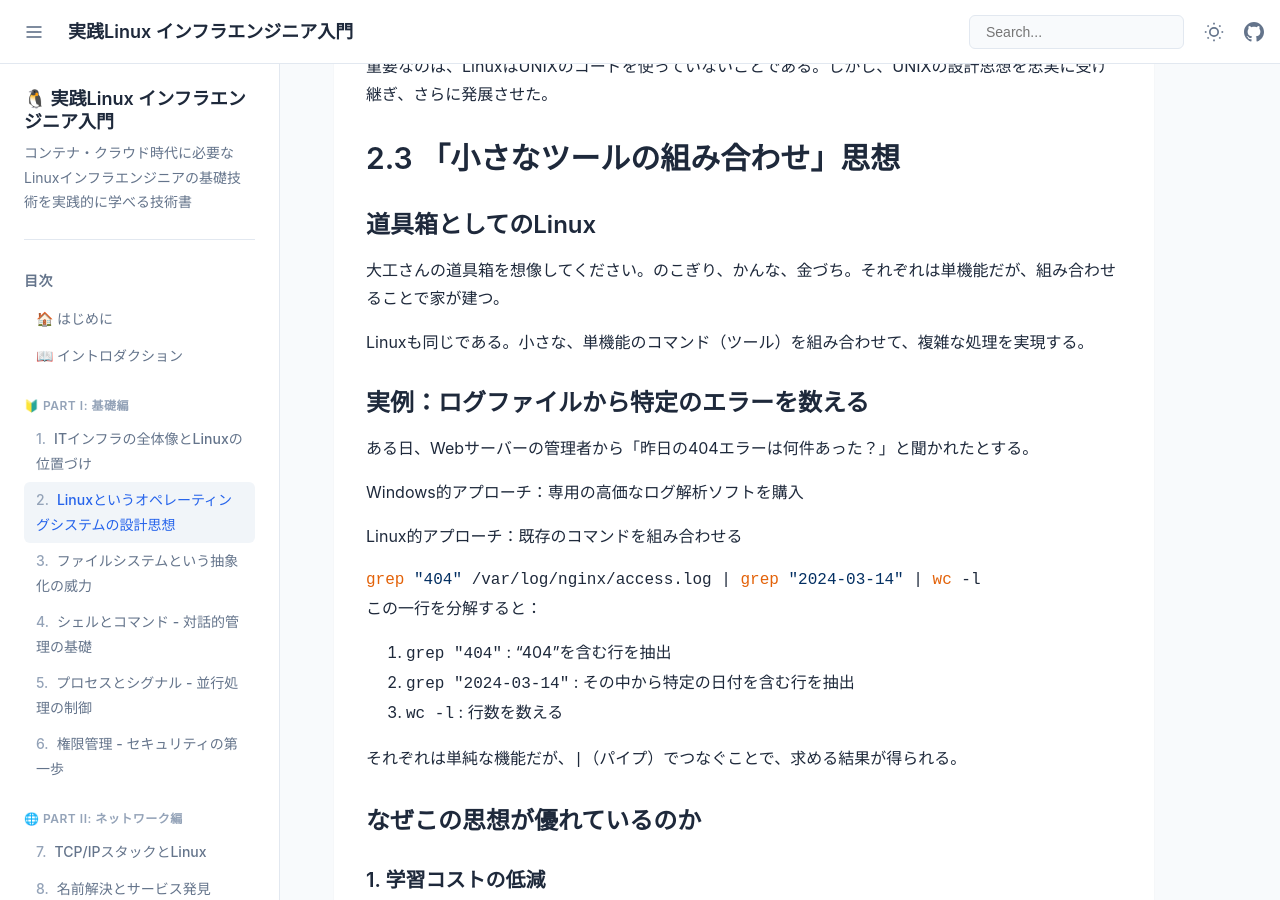
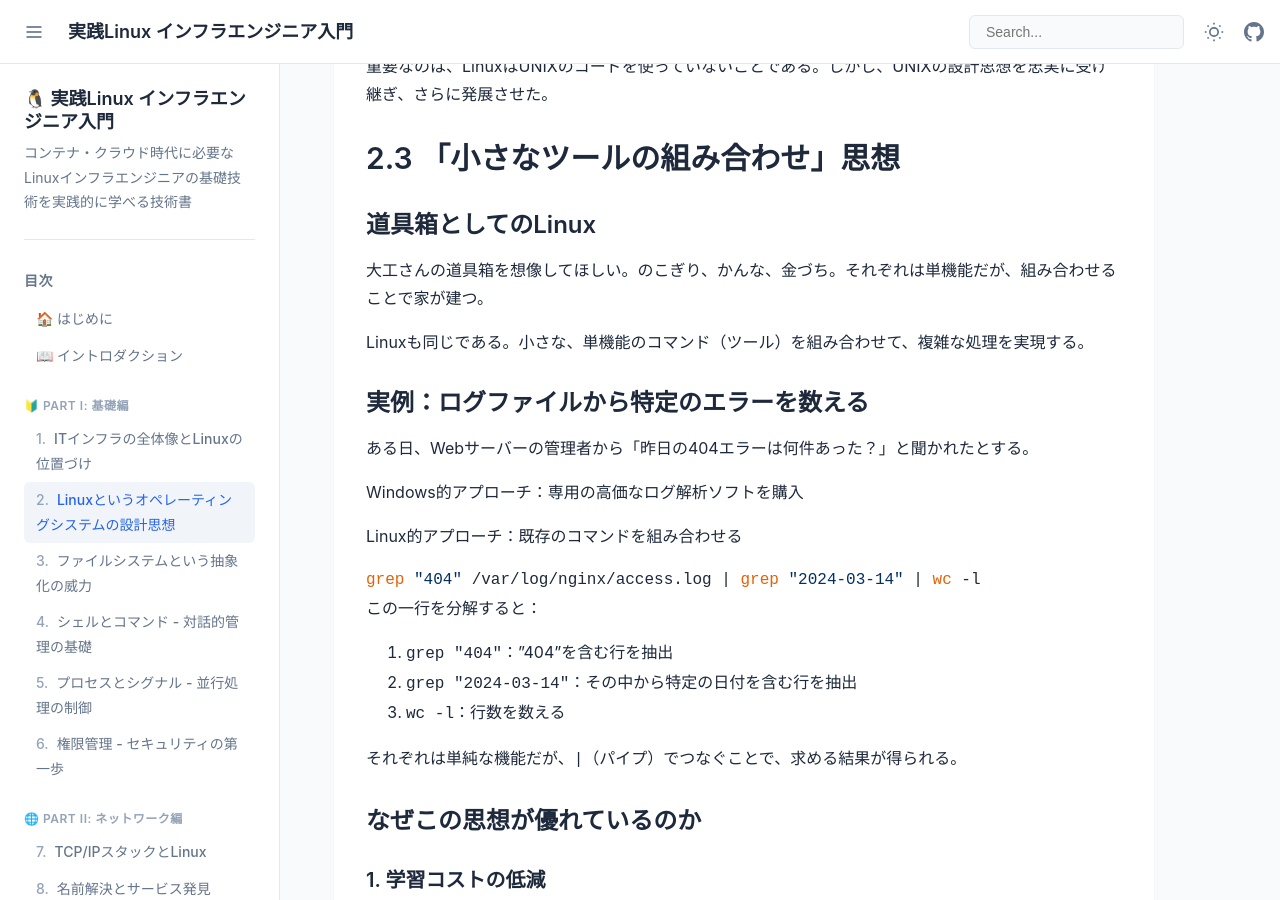
Before and after one commit to itdojp/linux-infra-textbook2, a Jekyll site: the page built from docs/chapters/chapter-02-linux-philosophy.md, in a window 1280 px wide and 900 px high, scrolled down 1351 px. Built offline with Jekyll 4.4.1, drawn with Linux system fonts in a browser that asks for light colours; our own code applies the rules of GitHub Pages for plain Markdown files.

Commit message:
docs: Stage3 表現・スタイル調整（第2章）

````diff
--- a/docs/chapters/chapter-02-linux-philosophy.md
+++ b/docs/chapters/chapter-02-linux-philosophy.md
@@ -34,7 +34,7 @@ UNIXの開発者たちは、以下の原則を打ち立てた：
 
 1991年、フィンランドのヘルシンキ大学の学生リーナス・トーバルズは、自分のPC上でUNIXライクなOSを作り始めた。これがLinuxの誕生である。
 
-```
+```text
 UNIX (1969)
   ├─ System V系列 → AIX、Solaris
   ├─ BSD系列 → FreeBSD、macOS
@@ -47,7 +47,7 @@ UNIX (1969)
 
 ### 道具箱としてのLinux
 
-大工さんの道具箱を想像してください。のこぎり、かんな、金づち。それぞれは単機能だが、組み合わせることで家が建つ。
+大工さんの道具箱を想像してほしい。のこぎり、かんな、金づち。それぞれは単機能だが、組み合わせることで家が建つ。
 
 Linuxも同じである。小さな、単機能のコマンド（ツール）を組み合わせて、複雑な処理を実現する。
 
@@ -64,9 +64,9 @@ grep "404" /var/log/nginx/access.log | grep "2024-03-14" | wc -l
 ```
 
 この一行を分解すると：
-1. `grep "404"` : "404"を含む行を抽出
-2. `grep "2024-03-14"` : その中から特定の日付を含む行を抽出
-3. `wc -l` : 行数を数える
+1. `grep "404"`："404"を含む行を抽出
+2. `grep "2024-03-14"`：その中から特定の日付を含む行を抽出
+3. `wc -l`：行数を数える
 
 それぞれは単純な機能だが、`|`（パイプ）でつなぐことで、求める結果が得られる。
 
@@ -74,7 +74,7 @@ grep "404" /var/log/nginx/access.log | grep "2024-03-14" | wc -l
 
 #### 1. 学習コストの低減
 
-```
+```text
 100個の単機能コマンドを覚える
     ↓
 組み合わせは 100 × 99 × 98... = 無限大の可能性
@@ -127,7 +127,7 @@ count_errors "403"
 
 カーネル（kernel）は「核」という意味である。Linuxにおいて、カーネルは以下の役割を担う：
 
-```
+```text
 ユーザーのリクエスト
     ↓
 [ユーザーランド]
@@ -158,7 +158,7 @@ CPU、メモリ、ディスク、ネットワークカード
 
 ユーザーランドは、カーネルの上で動作するすべてのプログラムである。ここには大きな自由がある：
 
-```
+```text
 カーネル：「ルールさえ守れば、何をしてもいいよ」
     ↓
 ユーザーランド：
@@ -222,7 +222,7 @@ rmmod usb_storage
 
 ### 実例：同じLinuxカーネルで動く多様なシステム
 
-```
+```text
 [Linuxカーネル 6.0]
     ├─ Android スマートフォン
     ├─ Raspberry Pi
@@ -239,7 +239,7 @@ rmmod usb_storage
 
 20年前に書かれたプログラムが、最新のLinuxでも動くことが多い理由：
 
-```
+```text
 アプリケーション（2004年作成）
     ↓ システムコール（変わらない約束）
 カーネル（2024年版）
@@ -289,7 +289,7 @@ rm -r ~/Desktop/新しいテスト
 ### 演習2：設定変更の思想の違い
 
 #### Windows：レジストリという中央データベース
-```
+```text
 HKEY_LOCAL_MACHINE\SOFTWARE\Microsoft\Windows\...
 ```
 - すべての設定が階層的なデータベースに
````
